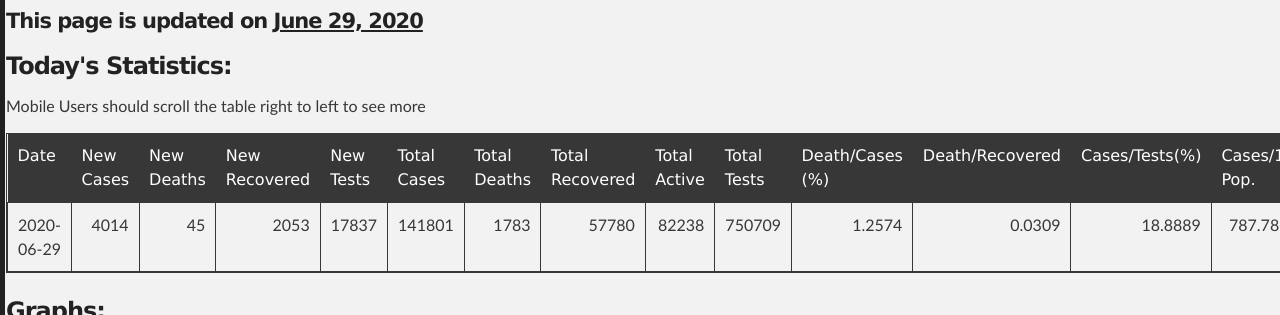
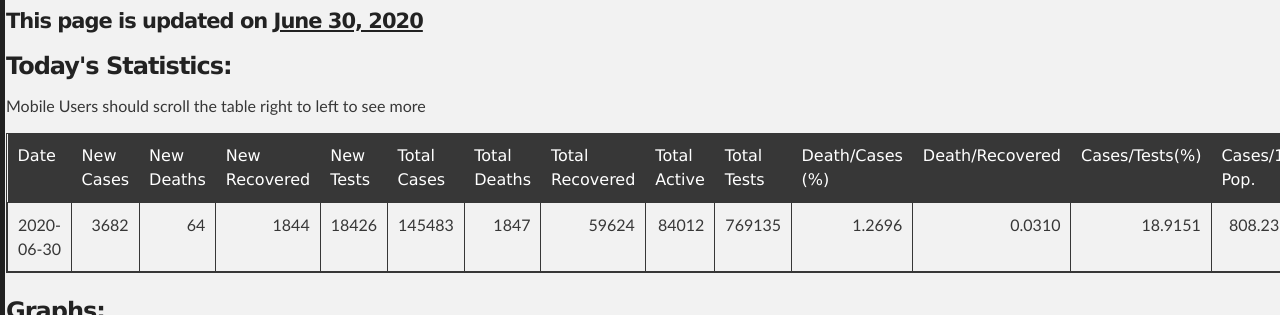
Before and after one commit to promitbasak/covid19bd, a Jekyll site: the page index.html, which Jekyll copies as it is, in a window 1280 px wide and 900 px high, cut to the strip 322-637 px from the top of the window. Built offline with Jekyll 4.4.1, drawn with Linux system fonts in a browser that asks for light colours; some of the changed text lies outside the part shown.

Commit message:
Update index.html

```diff
--- a/index.html
+++ b/index.html
@@ -45,7 +45,7 @@
         <h2 id="covid-19-in-bangladesh">Covid-19 in Bangladesh</h2>
 
 
-    <h4 id="this-page-is-updated-on-june-29-2020">This page is updated on <strong><u>June 29, 2020</u></strong></h4>
+    <h4 id="this-page-is-updated-on-june-30-2020">This page is updated on <strong><u>June 30, 2020</u></strong></h4>
     <h3> Today's Statistics:</h3>
         <p> Mobile Users should scroll the table right to left to see more</p>
     <table class="table table-bordered table-hover table-condensed">
@@ -66,21 +66,21 @@
 <th title="Field #15">Deaths/1M Pop.</th>
 </tr></thead>
 <tbody><tr>
-<td>2020-06-29</td>
-<td align="right">4014</td>
-<td align="right">45</td>
-<td align="right">2053</td>
-<td align="right">17837</td>
-<td align="right">141801</td>
-<td align="right">1783</td>
-<td align="right">57780</td>
-<td align="right">82238</td>
-<td align="right">750709</td>
-<td align="right">1.2574</td>
-<td align="right">0.0309</td>
-<td align="right">18.8889</td>
-<td align="right">787.7833</td>
-<td align="right">9.9056</td>
+<td>2020-06-30</td>
+<td align="right">3682</td>
+<td align="right">64</td>
+<td align="right">1844</td>
+<td align="right">18426</td>
+<td align="right">145483</td>
+<td align="right">1847</td>
+<td align="right">59624</td>
+<td align="right">84012</td>
+<td align="right">769135</td>
+<td align="right">1.2696</td>
+<td align="right">0.0310</td>
+<td align="right">18.9151</td>
+<td align="right">808.2389</td>
+<td align="right">10.2611</td>
 </tr>
 </tbody>
 </table>
@@ -88,15 +88,15 @@
         <h3>Graphs:</h3>
         <div class="photo-album">
       <div>
-        <img src="https://raw.githubusercontent.com/promitbasak/Covid-19_bd_extended/master/assests/2020-06-29/Figure_1.png">
+        <img src="https://raw.githubusercontent.com/promitbasak/Covid-19_bd_extended/master/assests/2020-06-30/Figure_1.png">
         <h5>Overall Condition</h5>
       </div>
       <div>
-        <img src="https://raw.githubusercontent.com/promitbasak/Covid-19_bd_extended/master/assests/2020-06-29/Figure_2.png">
+        <img src="https://raw.githubusercontent.com/promitbasak/Covid-19_bd_extended/master/assests/2020-06-30/Figure_2.png">
         <h5>Total Cases</h5>
       </div>
       <div>
-        <img src="https://raw.githubusercontent.com/promitbasak/Covid-19_bd_extended/master/assests/2020-06-29/Figure_8.png">
+        <img src="https://raw.githubusercontent.com/promitbasak/Covid-19_bd_extended/master/assests/2020-06-30/Figure_8.png">
         <h5>Total Deaths</h5>
       </div>
       <div>
@@ -104,11 +104,11 @@
         <h5>District-wise Corona Map</h5>
       </div>
       <div>
-        <img src="https://raw.githubusercontent.com/promitbasak/Covid-19_bd_extended/master/assests/2020-06-29/Figure_20.png">
+        <img src="https://raw.githubusercontent.com/promitbasak/Covid-19_bd_extended/master/assests/2020-06-30/Figure_20.png">
         <h5>BD vs USA: Cases</h5>
       </div>
       <div>
-        <img src="https://raw.githubusercontent.com/promitbasak/Covid-19_bd_extended/master/assests/2020-06-29/Figure_21.png">
+        <img src="https://raw.githubusercontent.com/promitbasak/Covid-19_bd_extended/master/assests/2020-06-30/Figure_21.png">
         <h5>BD vs USA: Deaths</h5>
       </div>
     </div>
@@ -2469,6 +2469,23 @@
 <td align="right">787.7833</td>
 <td align="right">9.9056</td>
 </tr>
+<tr>
+<td>2020-06-30</td>
+<td align="right">3682</td>
+<td align="right">64</td>
+<td align="right">1844</td>
+<td align="right">18426</td>
+<td align="right">145483</td>
+<td align="right">1847</td>
+<td align="right">59624</td>
+<td align="right">84012</td>
+<td align="right">769135</td>
+<td align="right">1.2696</td>
+<td align="right">0.0310</td>
+<td align="right">18.9151</td>
+<td align="right">808.2389</td>
+<td align="right">10.2611</td>
+</tr>
 </tbody></table>
         <p></p>
         <p> Data Sources: Self created dataset which can be found at <a href="https://github.com/promitbasak/Covid-19_bd_extended">this repository</a>. This dataset uses govt issued press releases from <a href="https://corona.gov.bd/press-release">Here</a>, <a href="https://iedcr.gov.bd/">Here</a> and <a href="https://iedcr.gov.bd/website/index.php/component/content/article/11-others/227-pressrelease">Here</a>.</p>
```
